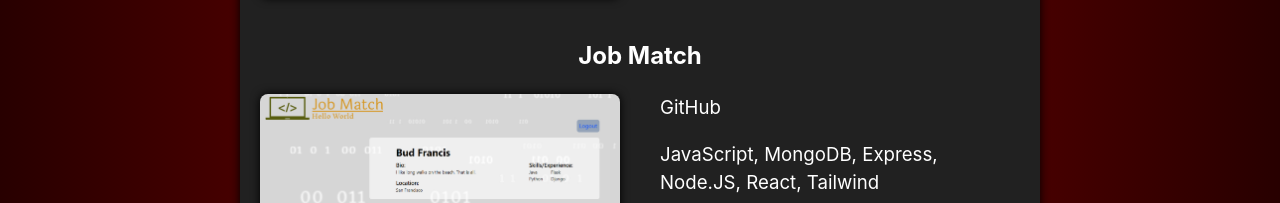
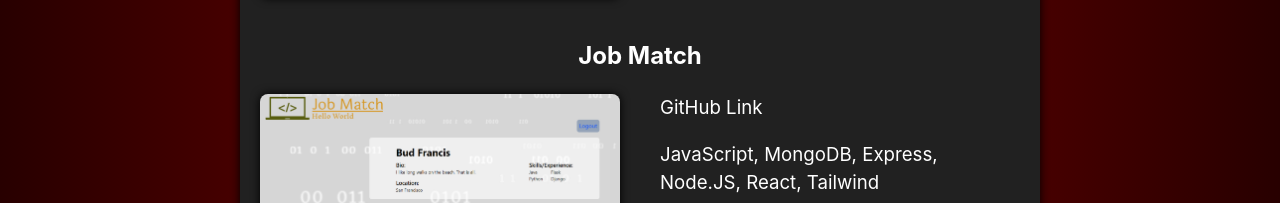
Before and after one commit to Wbradmeyer/vitePortfolio, a Vue app: page / in a window 1280 px wide. Shown: the part 2045-2248 px from the top of the page. Built offline with nearby package versions, Linux system fonts and the light colour scheme.

Commit message:
add missing "Link"

```diff
--- a/src/components/Projects.vue
+++ b/src/components/Projects.vue
@@ -29,7 +29,7 @@
             <div class="proj-card">
                 <img src="../assets/job_match.png" alt="job match screenshot" class="project pic">
                 <div class="info">
-                    <a href="https://github.com/Wbradmeyer/JobMatch" target="_blank">GitHub</a>
+                    <a href="https://github.com/Wbradmeyer/JobMatch" target="_blank">GitHub Link</a>
                     <p>JavaScript, MongoDB, Express, Node.JS, React, Tailwind</p>
                     <p>Website for job seekers/companies to filter best jobs/candidates</p>
                 </div>
```
